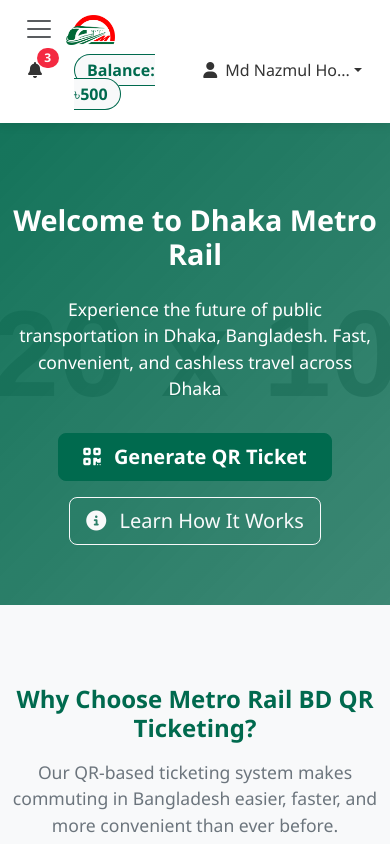
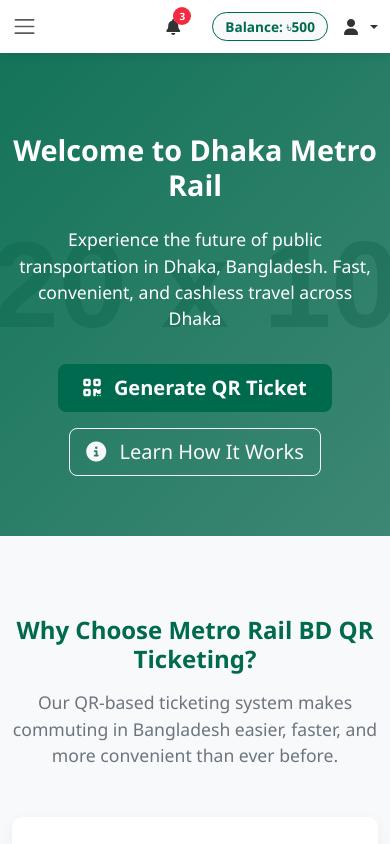
Before and after one commit to nazmulhossin/metrobd, a plain HTML site: page index.html in a window 390 px wide. Shown: the top 844 px of the page. Drawn offline with nearby package versions, Linux system fonts and the light colour scheme; placeholder pictures from the web are drawn by us.

Commit message:
Designing Metro landing page

```diff
--- a/css/landing-page.scss
+++ b/css/landing-page.scss
@@ -27,13 +27,12 @@
 
     .navbar-brand, .offcanvas-title {
         img {
-            height: 30px;
+            height: 27px;
         }
 
         span {
             font-weight: 700;
             color: var(--primary-color);
-            margin-left: 5px;
         }
     }
 
@@ -57,9 +56,15 @@
 
         .badge {
             position: absolute;
-            top: -2px;
-            right: -1px;
+            top: 0;
+            right: 5px;
             background-color: var(--secondary-color);
+            width: 18px;
+            height: 18px;
+            font-size: 10px;
+            display: flex;
+            align-items: center;
+            justify-content: center;
         }
     }
 
@@ -100,12 +105,6 @@
         }
     }
 }
-
-
-
-
-
-
 
 /* Hero Section */
 .hero {
@@ -541,8 +540,23 @@
 }
 
 @media (max-width: 576px) {
-    .navbar-brand img {
-        height: 30px;
+    .navbar {
+        padding: 0.40rem 0.90rem;
+
+        .navbar-toggler-icon {
+            height: 25px;
+            width: 25px;
+        }
+
+        .balance-pill {
+            font-size: 0.85rem;
+        }
+
+        .dropdown-menu {
+            .dropdown-item {
+                font-size: 0.95rem;
+            }
+        }
     }
 
     .hero h1 {
--- a/index.html
+++ b/index.html
@@ -13,13 +13,13 @@
 <body>
     <!-- Navbar -->
     <nav class="navbar navbar-expand-lg sticky-top px-0">
-        <div class="container-fluid mx-0 mx-lg-3 mx-xl-5">
-            <button class="navbar-toggler" type="button" data-bs-toggle="offcanvas" data-bs-target="#offcanvasNavbar" aria-controls="offcanvasNavbar" aria-label="Toggle navigation">
+        <div class="container-fluid mx-0 mx-ms-2 mx-lg-4 mx-xl-5">
+            <button class="navbar-toggler ps-0" type="button" data-bs-toggle="offcanvas" data-bs-target="#offcanvasNavbar" aria-controls="offcanvasNavbar" aria-label="Toggle navigation">
                 <span class="navbar-toggler-icon"></span>
             </button>
 
-            <a class="navbar-brand me-auto" href="#">
-                <img src="img/metro-logo.png" alt="Metro Rail BD Logo"><span class="ms-2 d-none d-lg-inline">Dhaka Metro Rail</span>
+            <a class="navbar-brand me-auto d-none d-lg-inline" href="#">
+                <img src="img/metro-logo.png" alt="Metro Rail BD Logo"><span class="ms-2">Dhaka Metro Rail</span>
             </a>
 
             <div class="offcanvas offcanvas-start ms-4 ms-xl-5" tabindex="-1" id="offcanvasNavbar" aria-labelledby="offcanvasNavbarLabel">
@@ -32,13 +32,12 @@
                 <div class="offcanvas-body">
                     <ul class="navbar-nav justify-content-start flex-grow-1 pe-3">
                         <li class="nav-item"><a class="nav-link active" href="#">Home</a></li>
-                        <li class="nav-item"><a class="nav-link" href="#">My QR Codes</a></li>
-                        <li class="nav-item"><a class="nav-link" href="#">Trips</a></li>
+                        <li class="nav-item"><a class="nav-link" href="#">Map & Routes</a></li>
                     </ul>
                 </div>
             </div>
 
-            <div class="d-flex">
+            <div class="d-flex align-items-center">
                 <a class="nav-link notification-badge" href="#">
                     <i class="fas fa-bell"></i>
                     <span class="badge rounded-pill">3</span>
@@ -47,8 +46,8 @@
                     <span class="balance-pill">Balance: <span class="taka-icon">৳</span>500</span>
                 </a>
                 <div class="dropdown">
-                    <a class="nav-link dropdown-toggle d-flex align-items-center" href="#" id="profileDropdown" role="button" data-bs-toggle="dropdown" aria-expanded="false">
-                        <i class="fa-solid fa-user me-2"></i> <span>Md Nazmul Ho...</span>
+                    <a class="nav-link dropdown-toggle d-flex align-items-center ps-0 ps-sm-2 pe-0" href="#" id="profileDropdown" role="button" data-bs-toggle="dropdown" aria-expanded="false">
+                        <i class="fa-solid fa-user me-2"></i> <span class="d-none d-sm-inline">Md Nazmul Ho...</span>
                     </a>
                     <ul class="dropdown-menu dropdown-menu-end shadow-sm" aria-labelledby="profileDropdown">
                         <li><a class="dropdown-item" href="#"><i class="fas fa-user me-2"></i> My Account</a></li>
```
Also changed, not shown: css/landing-page.css, css/landing-page.min.css.
